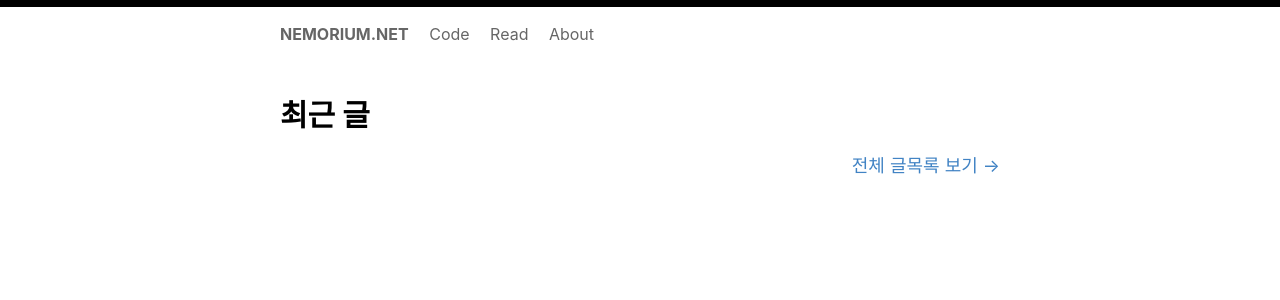
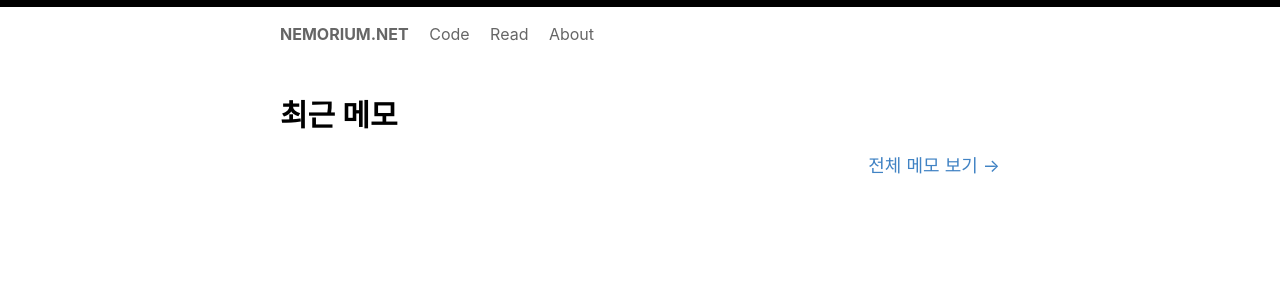
Before and after one commit to nemorium/www.nemorium.net, a Jekyll site: the page built from index.md, in a window 1280 px wide. Shown: the top 300 px of the page. Built offline with Jekyll 4.4.1, drawn with Linux system fonts in a browser that asks for light colours.

Commit message:
아카이브 제목 수정

```diff
--- a/_config.yml
+++ b/_config.yml
@@ -27,7 +27,7 @@ format:
     label: "마저 읽기 &rarr;"
   view_archives:
     url: "/archives/"
-    label: "전체 글목록 보기 &rarr;"
+    label: "전체 메모 보기 &rarr;"
 
 # 댓글 시스템 (https://giscus.app)
 giscus:
--- a/index.md
+++ b/index.md
@@ -1,4 +1,4 @@
 ---
 layout: archives-posts-recent
-title: 최근 글
+title: 최근 메모
 ---
```
Also changed, not shown: archives.md (+1 -1 lines).
